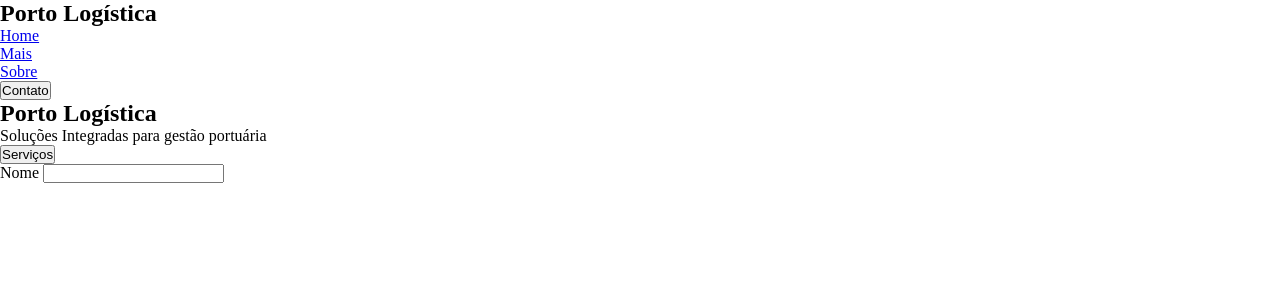
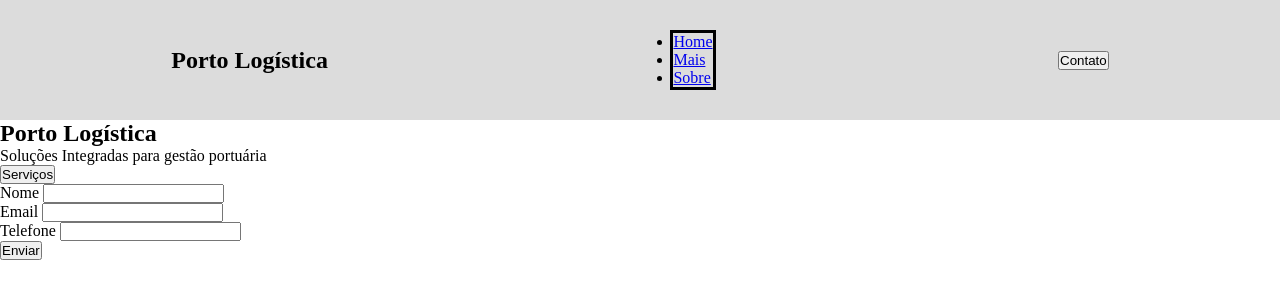
Before and after one commit to wisneysouza/Desafio-2, a plain HTML site: page index.html in a window 1280 px wide. Drawn offline with Linux system fonts and the light colour scheme.

Commit message:
iniciando a estilização

```diff
--- a/index.html
+++ b/index.html
@@ -1,19 +1,19 @@
 <!DOCTYPE html>
 <html lang="pt-BR">
   <head>
-    <meta charset="UTF-8">
-    <meta name="viewport" content="width=device-width, initial-scale=1.0">
-    <link rel="stylesheet" href="style.css">
+    <meta charset="UTF-8" />
+    <meta name="viewport" content="width=device-width, initial-scale=1.0" />
+    <link rel="stylesheet" href="style.css" />
     <title>Porto Logística</title>
   </head>
   <body>
     <header>
-        <h2>Porto Logística </h2>
+      <h2>Porto Logística</h2>
       <nav>
         <ul>
-                <li><a href="#" target="_blank" >Home</a></li>
-                <li><a href="#" target="_blank" >Mais</a></li>
-                <li><a href="#" target="_blank" >Sobre</a></li>
+          <li><a href="#" target="_blank">Home</a></li>
+          <li><a href="#" target="_blank">Mais</a></li>
+          <li><a href="#" target="_blank">Sobre</a></li>
         </ul>
       </nav>
       <button>Contato</button>
@@ -23,17 +23,22 @@
         <h1>Porto Logística</h1>
         <p>Soluções Integradas para gestão portuária</p>
         <button>Serviços</button>
-
       </section>
       <form>
         <div>
           <label for="Nome">Nome</label>
-                <input type="text"name="Nome" id="Nome"/>
+          <input type="text" name="Nome" id="Nome" />
         </div>
-
-
+        <div>
+          <label for="email">Email</label>
+          <input type="email" name="email" id="email" />
+        </div>
+        <div>
+          <label for="telefone">Telefone</label>
+          <input type="tel" name="telefone" id="telefone" />
+        </div>
+        <button type="submit">Enviar</button>
       </form>
-
     </main>
   </body>
 </html>
--- a/style.scss
+++ b/style.scss
@@ -1,5 +1,41 @@
+@import url('https://fonts.googleapis.com/css2?family=Oswald:wght@200..700&family=Roboto:ital,wght@0,100;0,300;0,400;0,500;0,700;0,900;1,100;1,300;1,400;1,500;1,700;1,900&display=swap');
+
 *{
     margin: 0;
     padding: 0;
     box-sizing: border-box;
 }
+
+header{
+    width: 100%;
+    background-color: gainsboro;
+    display: flex  ;
+    justify-content: space-around;
+    align-items: center;
+    min-height: 15vh;
+}
+h2{
+    border: solid red;
+    wigth 20%;
+}
+nav{
+   border: solid orange;
+   width: 60%;
+}
+ul{
+    display: flex;
+    justify-content: space-evenly;
+    list-style: none;
+}
+button{
+    border: solid purple;
+    width: 10%;
+}
+.container-background-image{
+    height: 80vh;
+    background-color: aquamarine;
+    background-image: url("./imagem/background.png");
+    background-repeat: no-repeat;
+    background-position: center;
+    background-size: cover;
+}
```
Also changed, not shown: style.css, 1 other file. Lines whose indentation alone changed are shown as unchanged.
